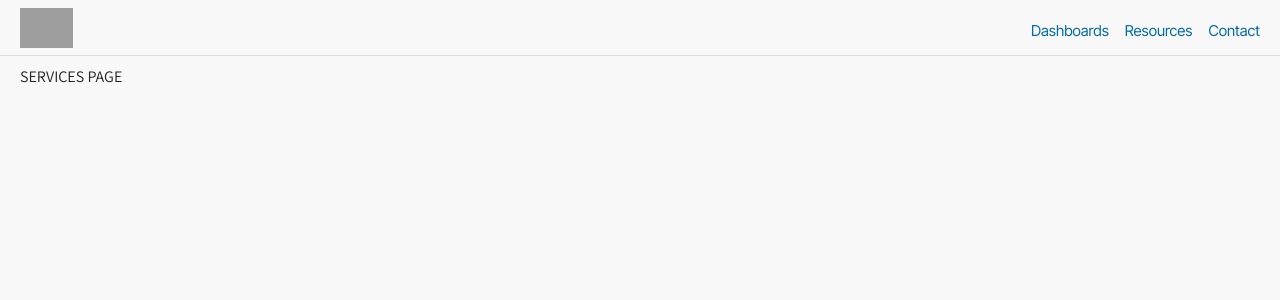
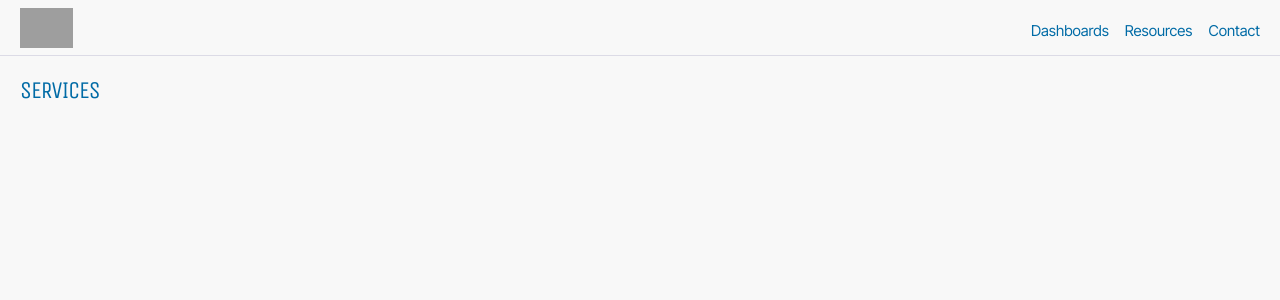
Before and after one commit to joseph-johnson27001/dashboard-website, a Vue app: page /services in a window 1280 px wide. Shown: the top 300 px of the page. Built offline with nearby package versions, Linux system fonts and the light colour scheme; grey boxes are pictures that could not be loaded.

Commit message:
Heading area services page

```diff
--- a/src/views/ServicesPage.vue
+++ b/src/views/ServicesPage.vue
@@ -1,3 +1,32 @@
 <template>
-  <div>SERVICES PAGE</div>
+  <div class="services-page">
+    <h1>SERVICES</h1>
+  </div>
 </template>
+
+<style scoped>
+.services-page {
+  opacity: 0;
+  animation: fadeIn 0.5s forwards;
+}
+
+h1 {
+  font-family: "Unica One", cursive;
+  font-size: 24px;
+  margin-bottom: 10px;
+  color: #006ba6;
+  margin-top: 10px;
+  letter-spacing: -1px;
+  font-weight: 400;
+}
+
+/* Fade-in Animation */
+@keyframes fadeIn {
+  from {
+    opacity: 0;
+  }
+  to {
+    opacity: 1;
+  }
+}
+</style>
```
